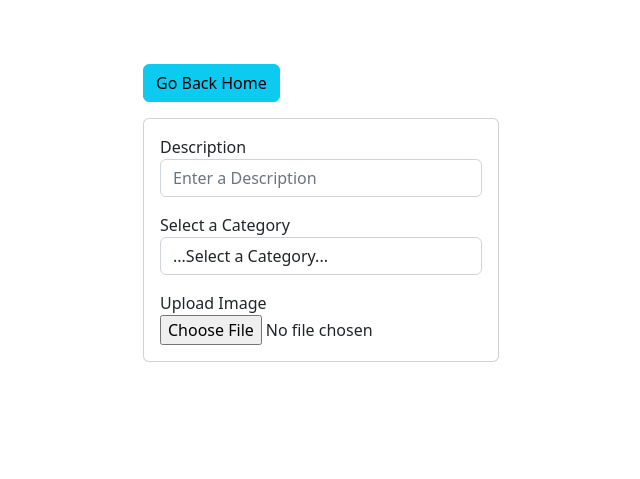
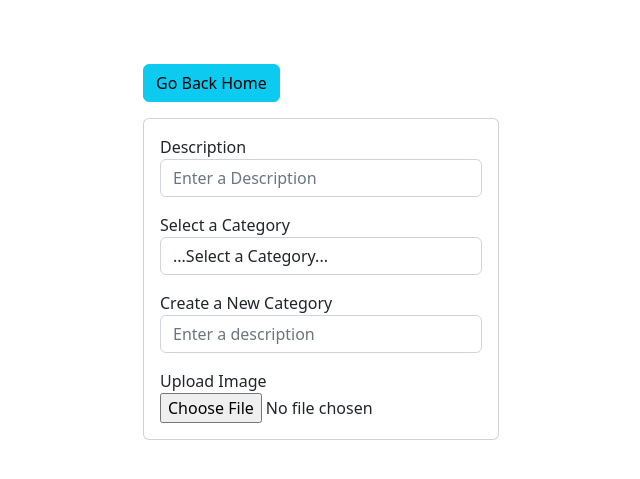
Before and after one commit to DenisMuga/gallery-app, a Django app: page /add/ in a window 1280 px wide. Shown: the top 479 px of the page, without its empty margins (319-959 px from the left). Run offline with Django 3.2, Linux system fonts and the light colour scheme; data that the repository does not hold is empty.

Commit message:
Creating a new field for creating a new category

```diff
--- a/mygallery/photos/templates/photos/add.html
+++ b/mygallery/photos/templates/photos/add.html
@@ -26,14 +26,16 @@
                                     <option value="none">...Select a Category...</option>
 
                                     {% for category in categories%}
-
                                     <option value='{{category.id}}'>{{category.name}}</option>
-
                                     {% endfor %}
-
-
                                 </select>
                               </div>
+
+                              <div class="form-group m-3">
+                                <label>Create a New Category</label>
+                                <input name ="category_new" type="text" placeholder="Enter a description" class="form-control">
+                              </div>
+
                             <div class="form-group m-3">
                               <label>Upload Image</label>
                               <input name ="image" type="file" class="form-control-file">
```
